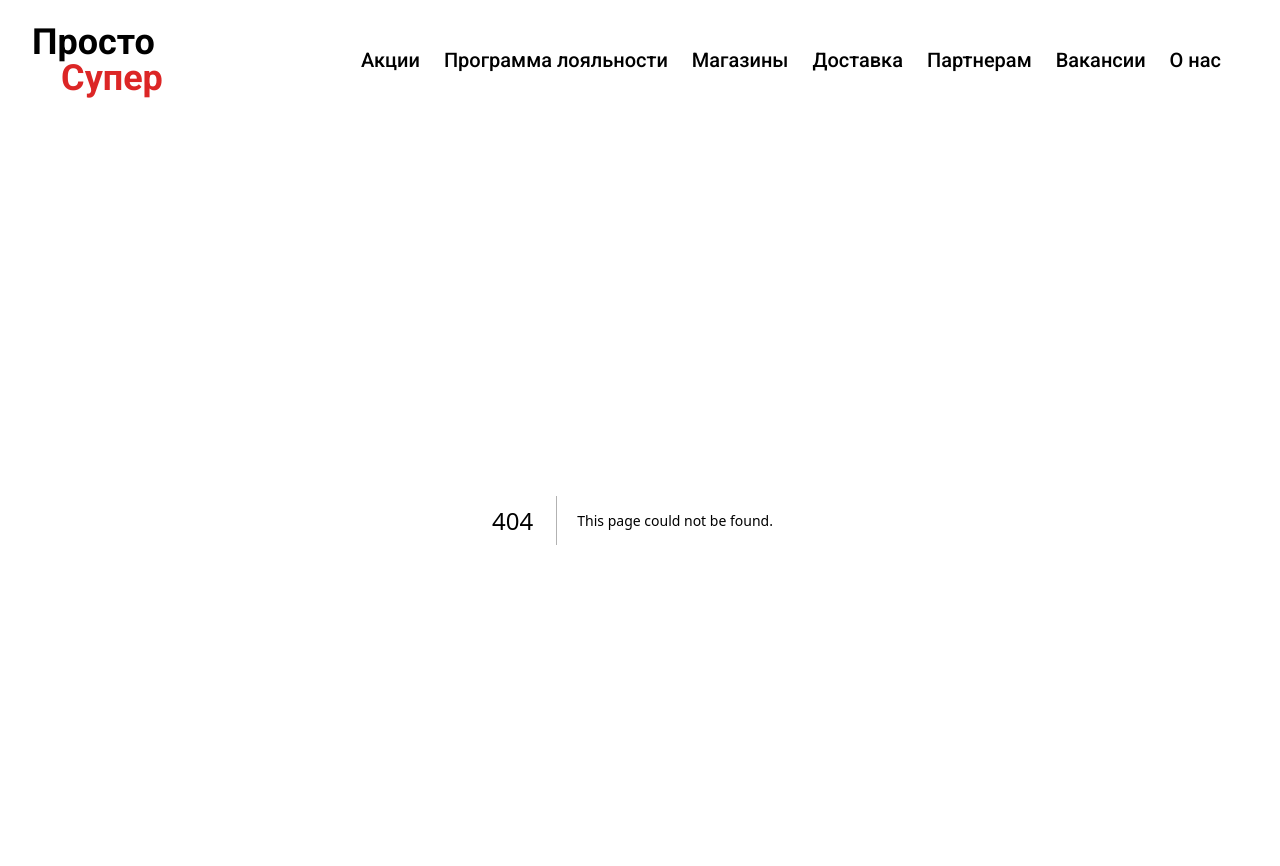
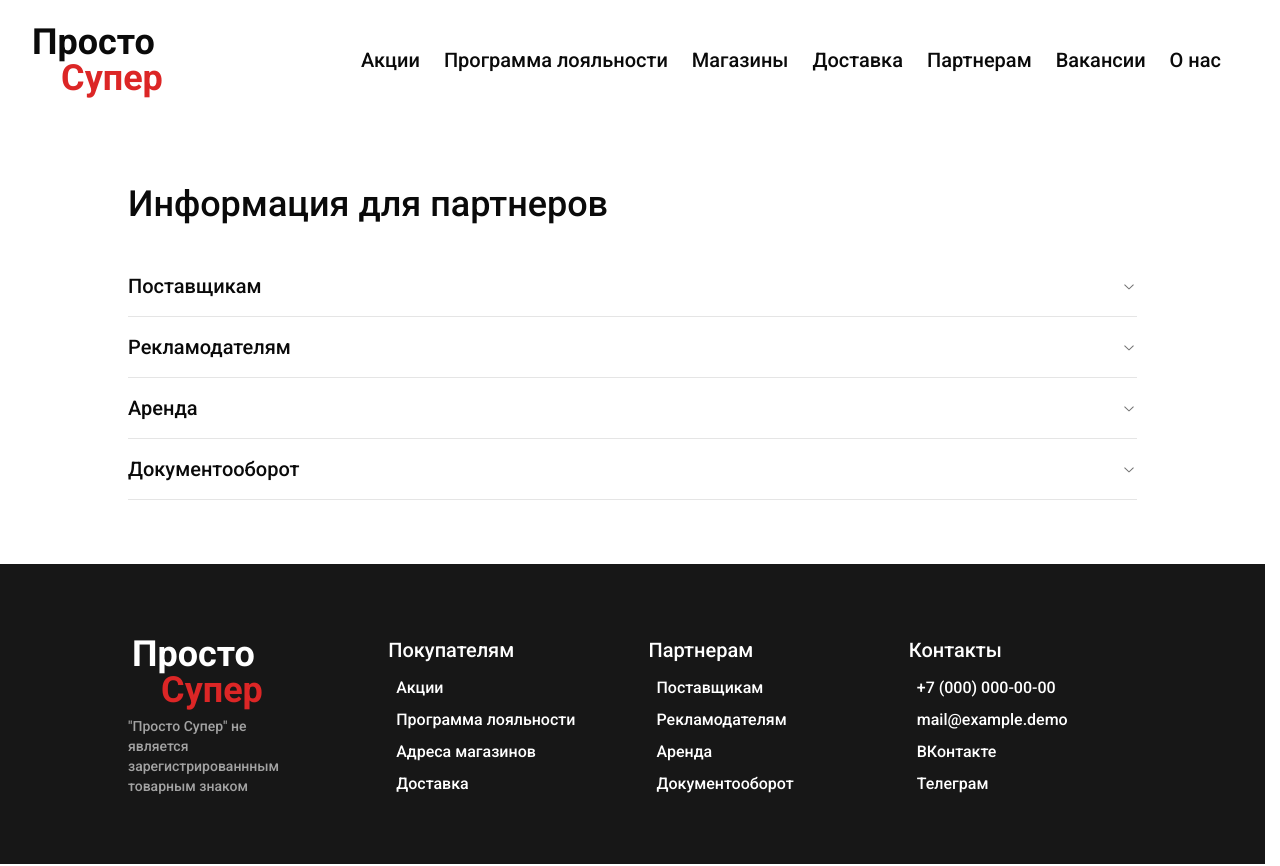
Before and after one commit to YaredFall/prosto-super, a Next.js app: page /partners in a window 1280 px wide. Before the commit this address had no page. Shown: the top 866 px of the page. Built offline with nearby package versions, Linux system fonts and the light colour scheme.

Commit message:
basic partnetrs page; updated footer links

```diff
--- /dev/null
+++ b/src/app/partners/page.tsx
@@ -0,0 +1,66 @@
+'use client'
+
+import {
+    Accordion,
+    AccordionContent,
+    AccordionItem,
+    AccordionTrigger,
+} from "@/components/ui/accordion"
+import { useParams } from "next/navigation";
+import { useLayoutEffect, useState } from "react";
+
+type Props = {}
+
+let location = typeof window !== undefined ? window.location : undefined;
+
+export default function page({ }: Props) {
+
+    const hash = location?.hash.split('#')[1];
+
+    const [topics, setTopics] = useState<Array<string>>(hash ? [hash] : []);
+
+    const params = useParams();
+
+    useLayoutEffect(() => {
+        const hash = location?.hash.split('#')[1];
+        if (hash && (!topics.includes(hash) || topics.length > 1)) setTopics([hash])
+    }, [params])
+
+    const onTriggerClick = (value: string[]) => {
+        const hash = location?.hash.split('#')[1];
+        hash && history.pushState(null, '', ' ')
+        setTopics(prev => value)
+    }
+
+    return (
+        <main className={"px-main-layout py-16"}>
+            <h1 className={"text-4xl font-medium mb-8"}>Информация для партнеров</h1>
+            <Accordion type="multiple" value={topics} onValueChange={onTriggerClick}>
+                <AccordionItem value="suppliers">
+                    <AccordionTrigger>Поставщикам</AccordionTrigger>
+                    <AccordionContent>
+                        Lorem ipsum dolor sit amet consectetur adipisicing elit. Praesentium iusto minima neque numquam aliquid, sapiente velit sint perferendis necessitatibus repellat nam reiciendis quia. Accusantium delectus saepe dolor beatae iusto, excepturi aut doloribus? Doloremque nesciunt quibusdam minima cum, iusto, voluptatem officia ipsa numquam repudiandae earum commodi ducimus, itaque pariatur provident quis unde aliquid distinctio consequuntur eius! Exercitationem, inventore dolor, explicabo voluptates eveniet vitae a optio sed, molestias numquam autem laboriosam ex consequuntur aperiam possimus? Numquam nam eum, provident beatae tenetur aperiam.
+                    </AccordionContent>
+                </AccordionItem>
+                <AccordionItem value="advertisers">
+                    <AccordionTrigger>Рекламодателям</AccordionTrigger>
+                    <AccordionContent>
+                        Lorem ipsum dolor sit amet consectetur adipisicing elit. Dignissimos voluptatem fugiat culpa cumque repudiandae, amet numquam assumenda libero nesciunt mollitia omnis facere rerum commodi iste consectetur deserunt ut, error quibusdam modi? Aspernatur sit debitis nobis sequi, corrupti minus nam id facilis. Porro, harum. Reiciendis error harum eaque at deleniti ullam facere quisquam. Deserunt dolores iusto natus officia iure velit itaque cumque ea! Quod, dolore. Autem rem minus vero repellendus, veniam tempora, recusandae neque ea quaerat quod voluptas eligendi voluptatibus aut voluptatum, odit suscipit earum veritatis vel in beatae sunt labore quae! Alias ipsa ullam delectus laudantium veritatis assumenda. Perspiciatis repellendus ducimus ea optio non delectus, totam facilis possimus amet itaque perferendis nisi dolorem eligendi cupiditate accusantium rerum asperiores, quod accusamus.
+                    </AccordionContent>
+                </AccordionItem>
+                <AccordionItem value="lease">
+                    <AccordionTrigger>Аренда</AccordionTrigger>
+                    <AccordionContent>
+                        Lorem ipsum dolor sit amet consectetur, adipisicing elit. Unde, adipisci inventore. Modi commodi suscipit nulla numquam dignissimos culpa aut a? Blanditiis temporibus aliquam minima sed enim accusantium quibusdam error possimus est accusamus amet reprehenderit sunt numquam unde asperiores, cupiditate doloribus explicabo reiciendis? Expedita, molestiae perferendis porro sit ex nobis magnam enim cum accusantium temporibus amet quidem eveniet id inventore impedit necessitatibus minima, quis doloremque odit quam. Ullam odit, dolorem aspernatur cum id dolorum voluptates vero inventore. Magnam culpa deserunt eveniet consequuntur non aliquid accusantium commodi, tempore in maiores dolorem architecto ab distinctio dolor atque, ipsam eaque dolorum ducimus, id explicabo?
+                    </AccordionContent>
+                </AccordionItem>
+                <AccordionItem value="documents">
+                    <AccordionTrigger>Документооборот</AccordionTrigger>
+                    <AccordionContent>
+                        Lorem ipsum dolor sit amet consectetur, adipisicing elit. Minus temporibus officia doloremque, voluptates harum tempore ab quod quia tempora totam eveniet reprehenderit repellat eos veniam, aspernatur aliquam quibusdam mollitia nam alias quisquam! Nam quisquam tempore culpa placeat dicta architecto obcaecati, pariatur totam accusantium fugit, porro voluptatibus et nemo accusamus rerum nesciunt molestiae, ad similique eius temporibus labore! Est, accusantium, aperiam doloribus unde excepturi quidem laborum reprehenderit laudantium maxime dolorem dicta!
+                    </AccordionContent>
+                </AccordionItem>
+            </Accordion>
+        </main>
+    )
+}
--- a/src/components/SiteFooter/index.tsx
+++ b/src/components/SiteFooter/index.tsx
@@ -33,19 +33,19 @@ const footerLinksSections = [
         links: [
             {
                 title: "Поставщикам",
-                url: "/suppliers"
+                url: SiteNavlinksMap.get("Партнерам") + "#suppliers"
             },
             {
                 title: "Рекламодателям",
-                url: "/advertisers"
+                url: SiteNavlinksMap.get("Партнерам") + "#advertisers"
             },
             {
                 title: "Аренда",
-                url: "/lease"
+                url: SiteNavlinksMap.get("Партнерам") + "#lease"
             },
             {
                 title: "Документооборот",
-                url: "/documetns"
+                url: SiteNavlinksMap.get("Партнерам") + "#documents"
             },
         ]
     },
```
